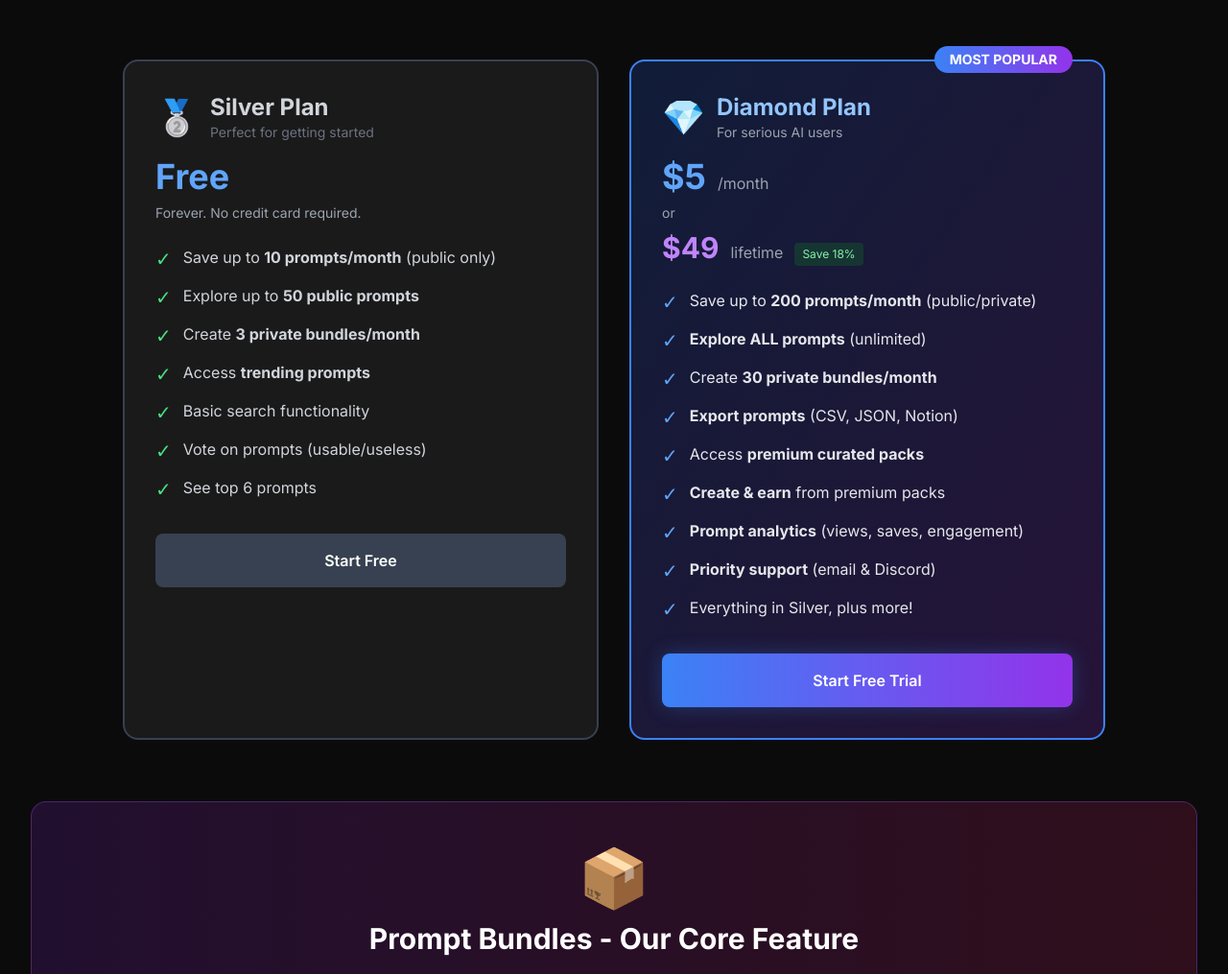
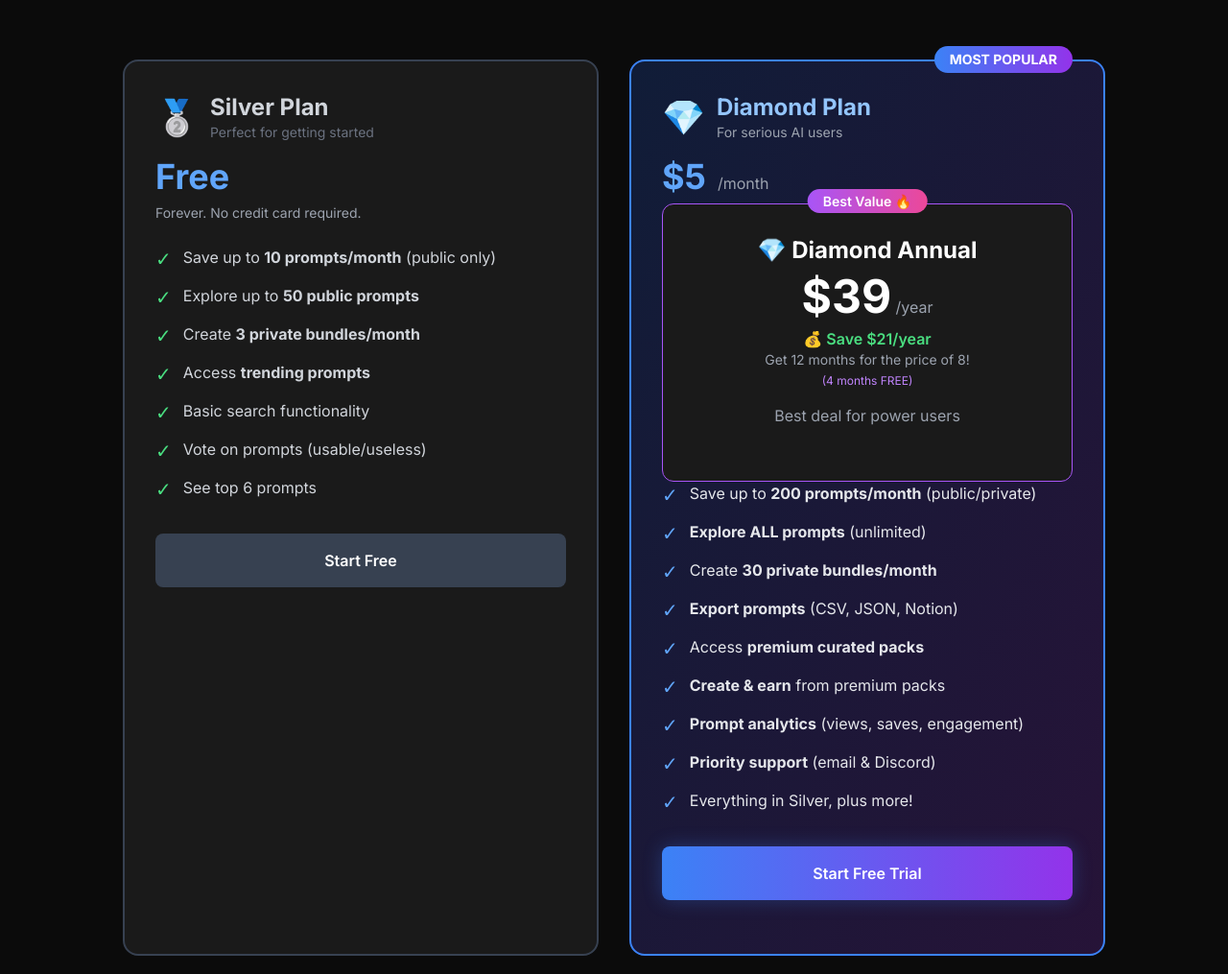
Before and after one commit to bantervines-bit/odbyte, a Flask app: page /pricing in a window 1280 px wide. Shown: the part 207-1222 px from the top of the page at 96% size. Run offline with Flask 3, Linux system fonts and the light colour scheme; some libraries are stand-ins or nearby versions.

Commit message:
Update pricing.html

```diff
--- a/templates/pricing.html
+++ b/templates/pricing.html
@@ -88,11 +88,26 @@
                     <span class="text-4xl font-bold text-blue-400">$5</span>
                     <span class="text-gray-400">/month</span>
                 </div>
-                <div class="text-sm text-gray-400 mb-2">or</div>
-                <div class="flex items-baseline gap-3">
-                    <span class="text-3xl font-bold text-purple-400">$49</span>
-                    <span class="text-gray-400">lifetime</span>
-                    <span class="px-2 py-1 bg-green-900/50 text-green-300 text-xs rounded">Save 18%</span>
+                <!-- Annual Plan -->
+        <div class="bg-[#1a1a1a] p-8 rounded-xl border border-purple-500 relative">
+            <div class="absolute -top-4 left-1/2 transform -translate-x-1/2">
+                <span class="bg-gradient-to-r from-purple-500 to-pink-500 text-white px-4 py-1 rounded-full text-sm font-semibold">
+                    Best Value 🔥
+                </span>
+            </div>
+
+            <div class="text-center mb-6">
+                <h3 class="text-2xl font-bold mb-2">💎 Diamond Annual</h3>
+                <div class="mb-2">
+                    <span class="text-5xl font-bold">$39</span>
+                    <span class="text-gray-400">/year</span>
+                </div>
+                <div class="mb-4">
+                    <p class="text-green-400 font-semibold">💰 Save $21/year</p>
+                    <p class="text-sm text-gray-400">Get 12 months for the price of 8!</p>
+                    <p class="text-xs text-purple-400 mt-1">(4 months FREE)</p>
+                </div>
+                <p class="text-gray-400">Best deal for power users</p>
                 </div>
             </div>
 
```
